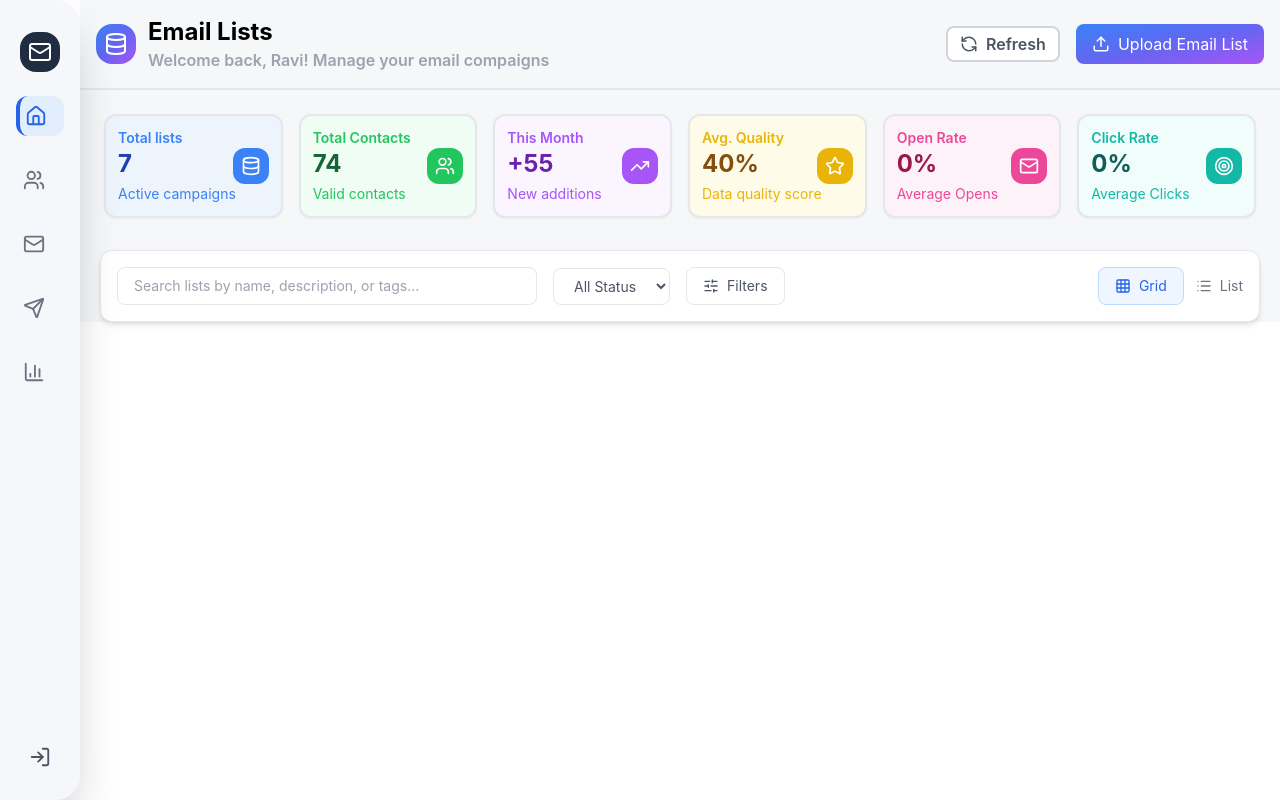
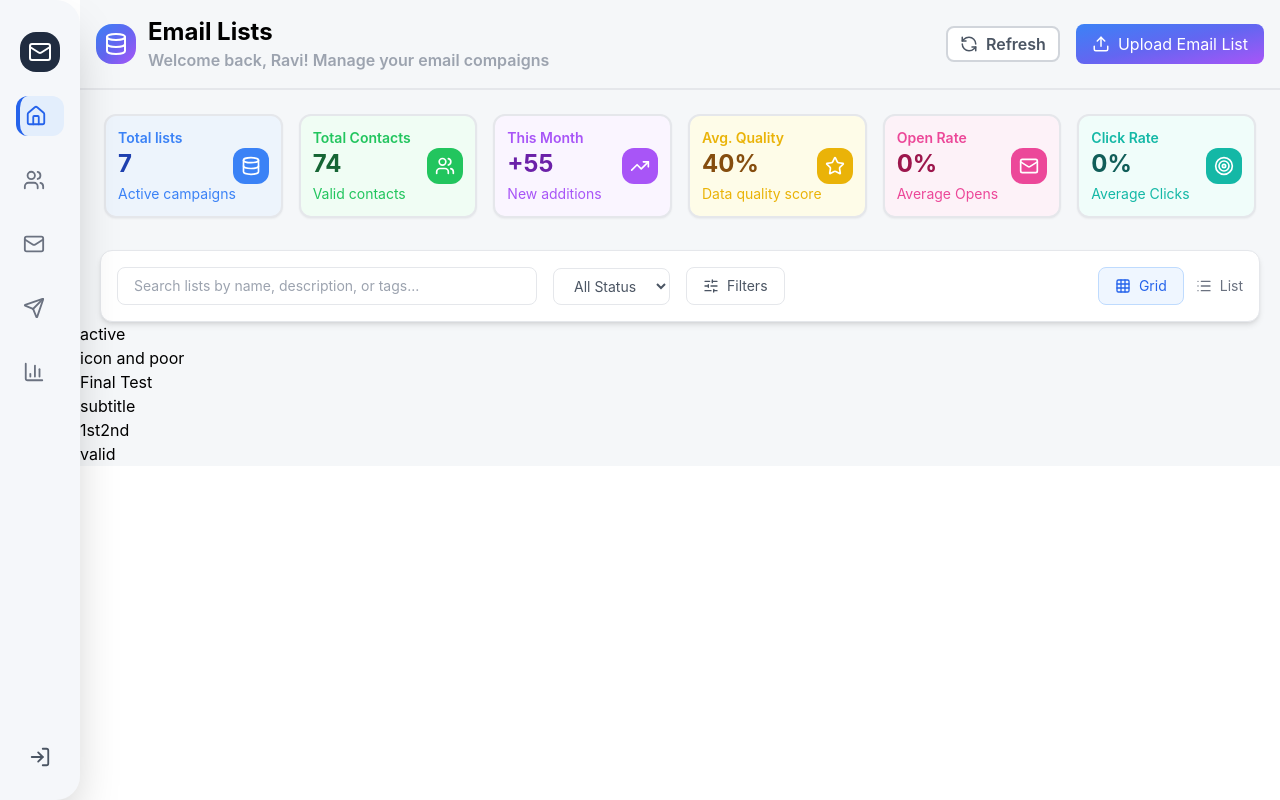
Before and after one commit to techieshruti/Globopersona-project-Frontend-UI-Redesign, a React (Vite) app: page / in a window 1280 px wide. Built offline with nearby package versions, Linux system fonts and the light colour scheme.

Commit message:
added emailList UI card

```diff
--- a/src/components/Email List/EmailLayoutCards.jsx
+++ b/src/components/Email List/EmailLayoutCards.jsx
@@ -6,7 +6,6 @@ const EmailLayoutCards = () => {
     <div>
       {/* filter */}
       <div className="mx-5 mt-8 p-4 bg-white border border-gray-200 rounded-xl shadow-md flex justify-between items-center">
-
         {/* Left section */}
         <div className="flex items-center gap-4">
           {/* Search */}
@@ -43,9 +42,28 @@ const EmailLayoutCards = () => {
           </button>
         </div>
       </div>
-    {/*  */}
 
+      {/* Email List UI card */}
+      <div>
+        {/* top section */}
+        <div>
+          <p>active</p>
+          <p>icon and poor</p>
+        </div>
 
+        {/* body */}
+        <h1>Final Test</h1>
+        <span>subtitle</span>
+
+        {/* button */}
+        <div>
+          <button>1st</button>
+          <button>2nd</button>
+        </div>
+
+        {/* footer */}
+        <button>valid</button>
+      </div>
     </div>
   );
 };
```
Lines whose indentation alone changed are shown as unchanged.
